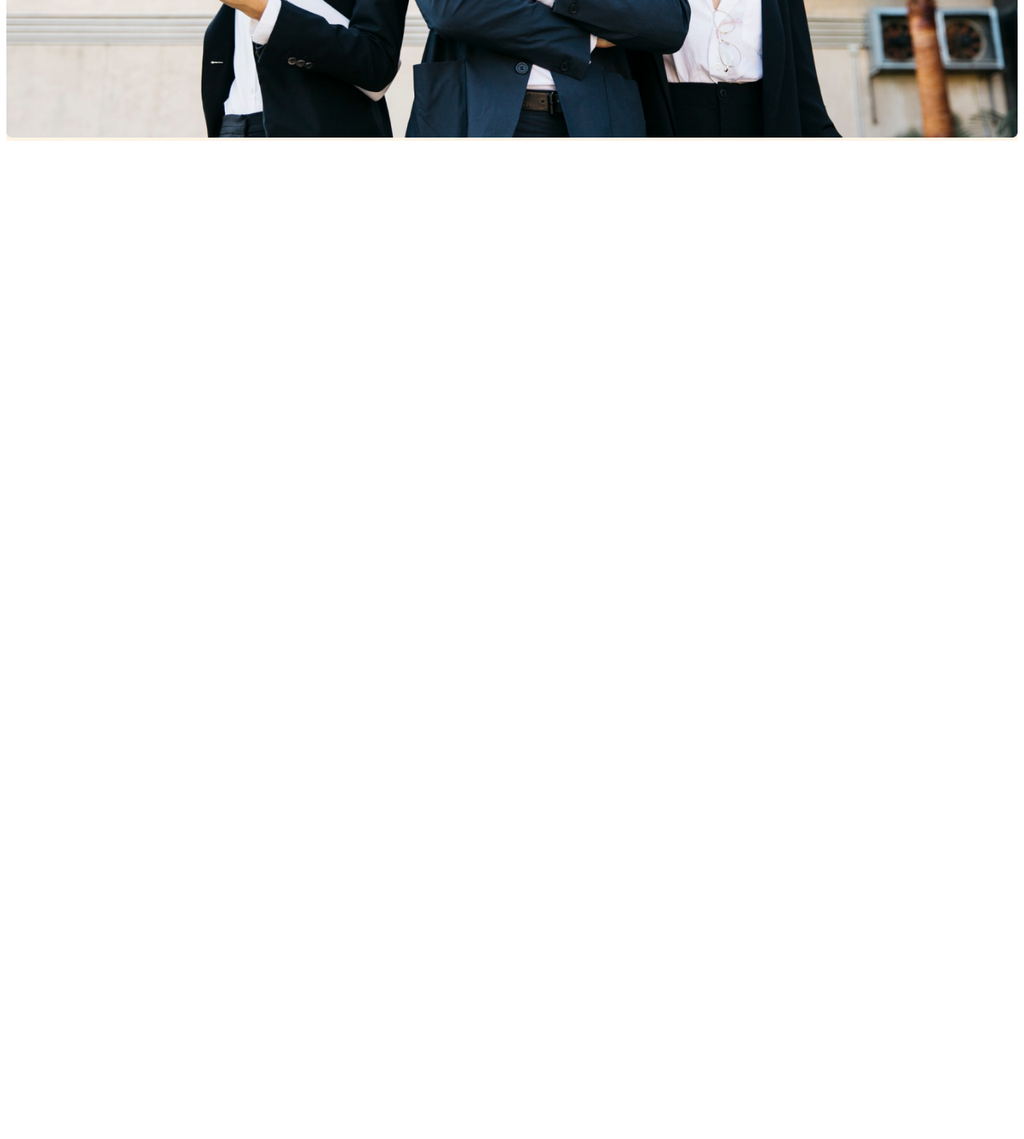
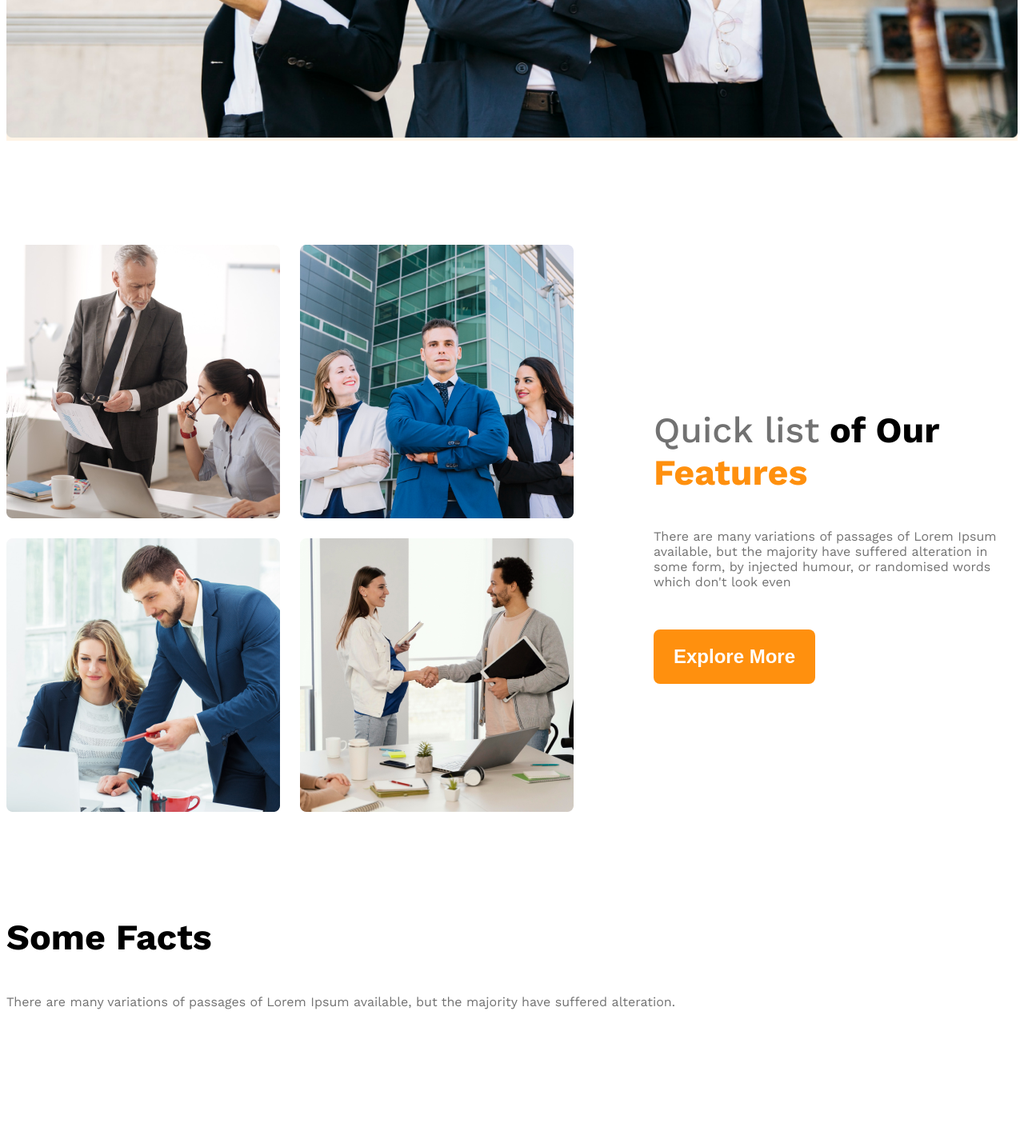
Before and after one commit to anaszone/g3-architect-website, a plain HTML site: page index.html in a window 1280 px wide. Shown: the part 1013-2437 px from the top of the page at 80% size. Before the commit the page ends 1197 px from the top, so only its background shows below. Drawn offline with nearby package versions, Linux system fonts and the light colour scheme.

Commit message:
added more reesponsive page and add fact structure

```diff
--- a/index.html
+++ b/index.html
@@ -41,7 +41,55 @@
         <img class="banner-image" src="images/banner.png" alt="" />
       </div>
     </header>
-    <main></main>
+
+    <main>
+      <!-- feature section -->
+    <section class="teams display-flex">
+      <div class="team-img-container">
+         <img src="images/team1.png" alt="">
+         <img src="images/team2.png" alt="">
+         <img src="images/team3.png" alt="">
+         <img src="images/team4.png" alt="">
+      </div>
+      <div class="our-features">
+        <h3 class="section-title"><span id="Quick-list" class="text-light-gray">Quick list</span> <span id="of-Our">of Our</span> <span class="text-primary">Features</span></h3>
+        <p class="feature-description text-light-gray">There are many variations of passages of Lorem Ipsum available, but the majority have suffered alteration in some form, by injected humour, or randomised words which don't look even</p>
+        <button class="btn-primary">Explore More</button>
+      </div>
+    </section>
+
+    <!-- feature will enjoy section -->
+     <section>
+   <h3 class="section-title">Some Facts</h3>
+   <p class="text-light-gray">There are many variations of passages of Lorem Ipsum available, but the majority have suffered alteration.</p>
+
+   <div class="facts-container">
+       <div class="fact">
+        <img src="" alt="" class="fact-icon">
+        <h4 class="fact-number"></h4>
+        <h5 class="fact-name"></h5>
+       </div>
+       <div class="fact">
+        <img src="" alt="" class="fact-icon">
+        <h4 class="fact-number"></h4>
+        <h5 class="fact-name"></h5>
+       </div>
+       <div class="fact">
+        <img src="" alt="" class="fact-icon">
+        <h4 class="fact-number"></h4>
+        <h5 class="fact-name"></h5>
+       </div>
+       <div class="fact">
+        <img src="" alt="" class="fact-icon">
+        <h4 class="fact-number"></h4>
+        <h5 class="fact-name"></h5>
+       </div>
+   </div>
+     </section>
+
+    </main>
+
+
     <footer></footer>
   </body>
 </html>
--- a/styles/architect.css
+++ b/styles/architect.css
@@ -31,6 +31,20 @@
   font-weight: 600;
   border-radius: 8px;
   border: none;
+}
+main {
+  max-width: 1440px;
+  margin: 0 auto;
+}
+main > section {
+  margin-top: 130px;
+}
+.text-primary {
+  color: #ff900e;
+}
+.section-title {
+  font-size: 2.8rem;
+  font-weight: 700;
 }
 
 /* header styles */
@@ -73,11 +87,53 @@
   width: 100%;
 }
 
+/* teams and feature related styles */
+.teams {
+  align-items: center;
+}
+.team-img-container {
+  display: grid;
+  grid-template-columns: repeat(2, 1fr);
+  gap: 25px;
+}
+.our-features {
+  margin-left: 100px;
+  max-width: 530px;
+}
+
+#Quick-list {
+  font-weight: 500;
+}
+.feature-description {
+  margin-bottom: 50px;
+  margin-top: 0px;
+}
+
+/* responsive media QUERY */
+@media screen and (max-width: 576px) {
+  .navbar,
+  .nav-links,
+  .teams {
+    flex-direction: column;
+  }
+
+  .team-img-container {
+    grid-template-columns: repeat(1, 1fr);
+  }
+
+  .our-features {
+    margin-left: 20px;
+  }
+}
 
 
-/* responsive media QUERY */
-@media screen and (max-width: 700px){
-    .navbar, .nav-links{
-        flex-direction: column;
-    }
+
+/* medium size device media query */
+@media screen and (min-width: 576px) and (max-width: 992px) {
+  .teams{
+    flex-direction: column;
+  }
+  .our-features{
+    margin-left: 50px auto;
+  }
 }
```
